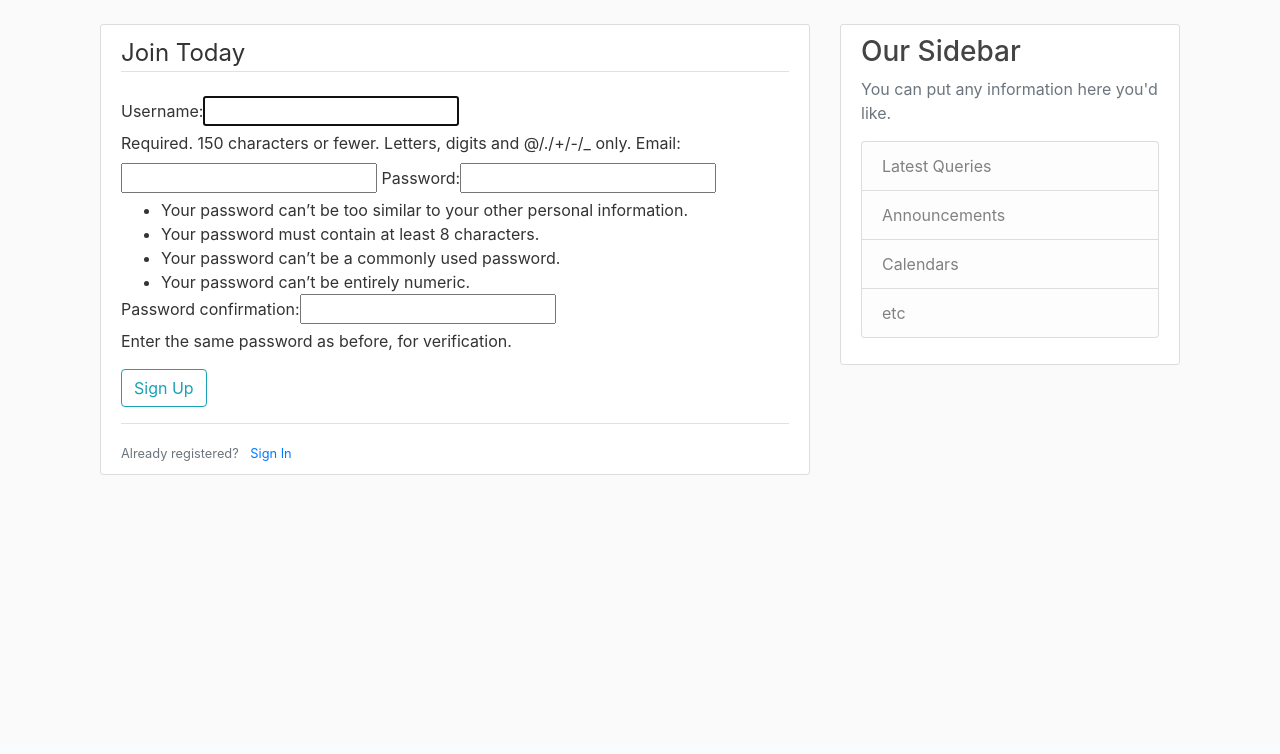
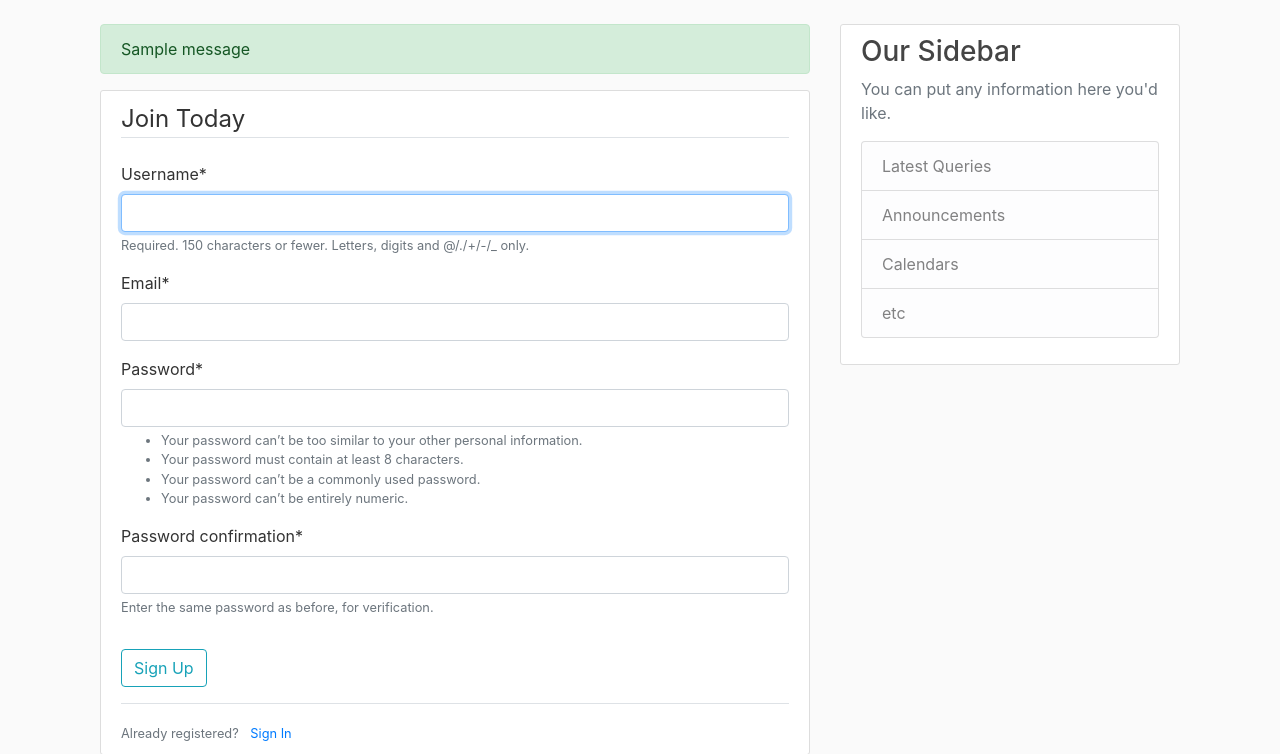
Before and after one commit to Subritt/OnlineMentor, a Django app: page /register/ in a window 1280 px wide. Shown: the part 56-810 px from the top of the page. Before the commit the page ends 531 px from the top, so only its background shows below. Run offline with Django 3.2, Linux system fonts and the light colour scheme; one stand-in notice (Sample message) is shown; some libraries are stand-ins or nearby versions.

Commit message:
loaded crispy_forms_tag in register.html, added conditionals to display messages in base.html

```diff
--- a/posts/templates/posts/base.html
+++ b/posts/templates/posts/base.html
@@ -44,7 +44,14 @@
         <main role="main" class="container">
             <div class="row">
                 <div class="col-md-8">
-                {% block content %}{% endblock %}
+                    {% if messages %}
+                        {% for message in messages %}
+                            <div class="alert alert-{{ message.tags }}">
+                                {{ message }}
+                            </div>
+                        {% endfor %}
+                    {% endif %}
+                    {% block content %}{% endblock %}
                 </div>
                 <div class="col-md-4">
                 <div class="content-section">
--- a/users/templates/users/register.html
+++ b/users/templates/users/register.html
@@ -1,11 +1,12 @@
 {% extends "posts/base.html" %}
+{% load crispy_forms_tags %}
 {% block content %}
     <div class="content-section">
         <form method="POST">
             {% csrf_token %}
             <fieldset class="form-group">
                 <legend class="border-bottom mb-4">Join Today</legend>
-                {{ form }}
+                {{ form|crispy }}
             </fieldset>
             <div class="form-group">
                 <button class="btn btn-outline-info" type="submit">Sign Up</button>
```
